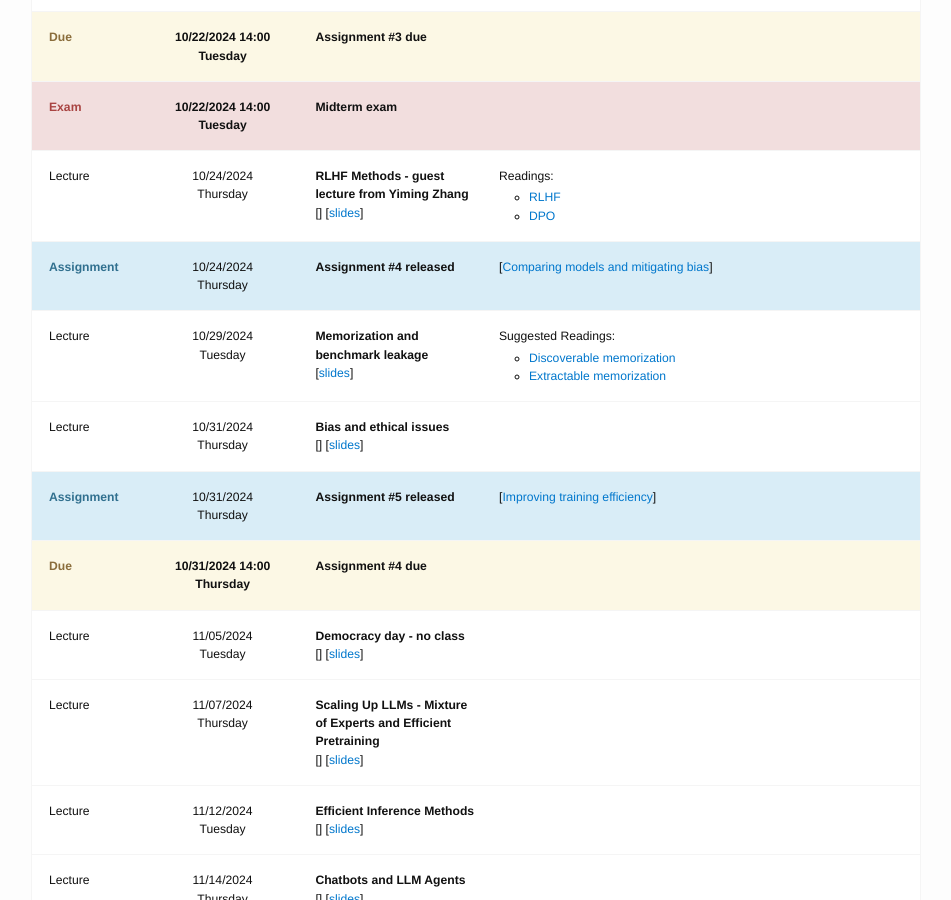
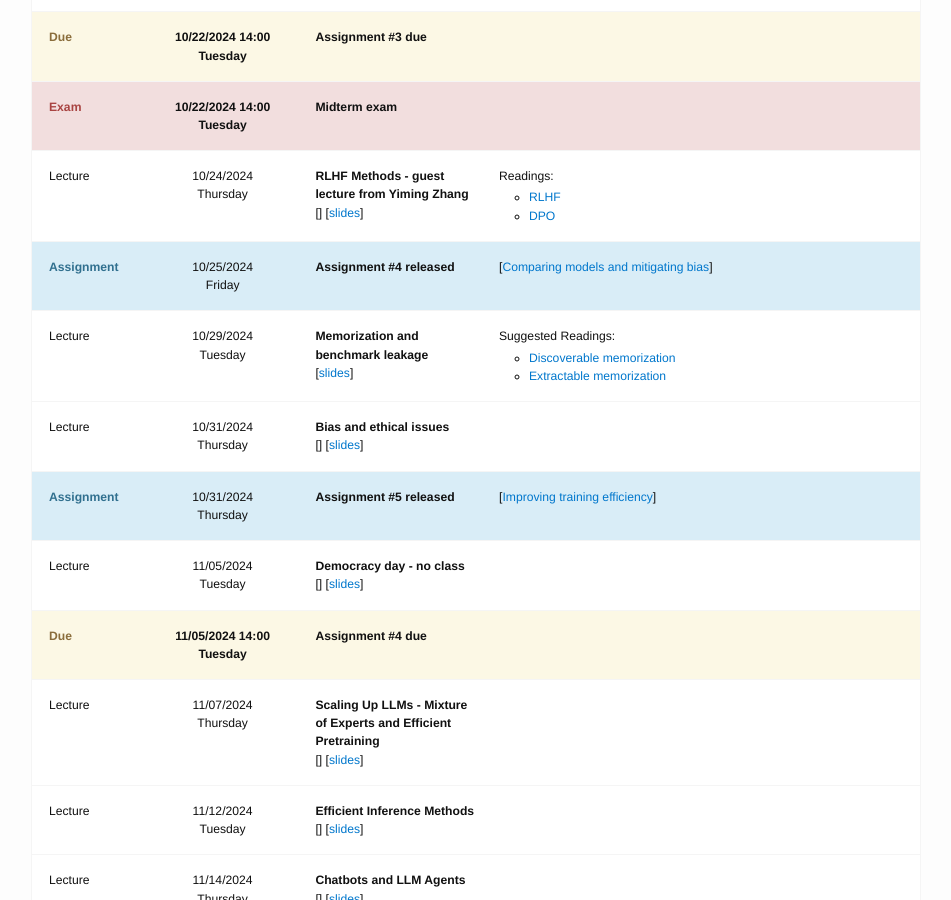
Before and after one commit to cmu-llms-class/cmu-llm-class-website-2024, a Jekyll site: the page built from schedule.md, in a window 1280 px wide and 900 px high, scrolled down 2315 px. Shown: the whole window, without its empty margins (164-1115 px from the left). Built offline with Jekyll 4.4.1, drawn with Linux system fonts in a browser that asks for light colours; nearby versions of some CDN libraries.

Commit message:
change hw4 release and due date

```diff
--- a/_assignments/04.md
+++ b/_assignments/04.md
@@ -1,6 +1,6 @@
 ---
 type: assignment
-date: 2024-10-24
+date: 2024-10-25
 tag: 'Assignment #4'
 title: 'Comparing models and mitigating bias'
 pdf: /static_files/assignments/coming_soon.pdf
@@ -9,7 +9,7 @@ submission_template: /static_files/assignments/coming_soon.zip
 hide_from_announcments: true
 due_event:
     type: due
-    date: 2024-10-31T14:00:00+3:30
+    date: 2024-11-05T14:00:00+3:30
     description: 'Assignment #4 due'
 ---
 
```
